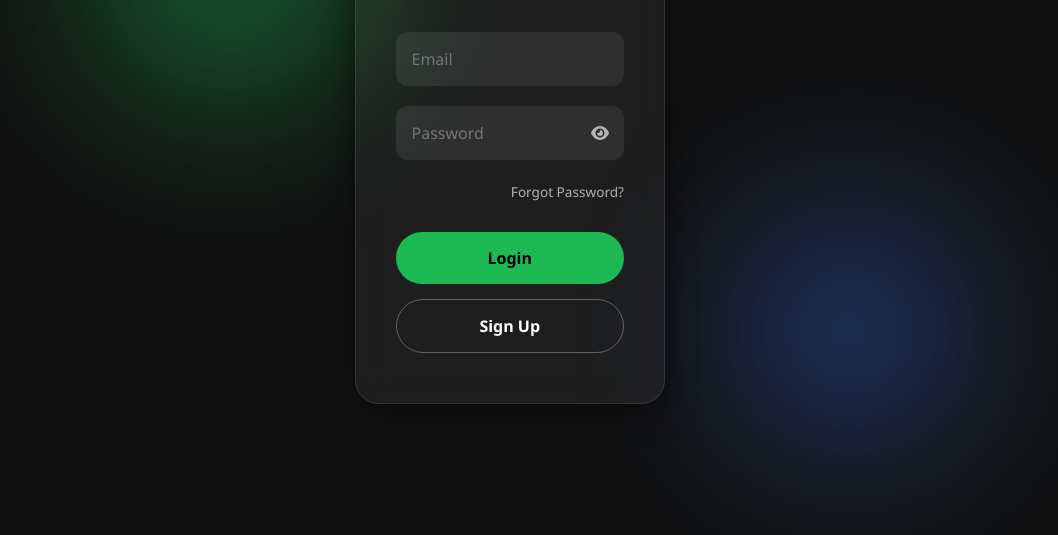
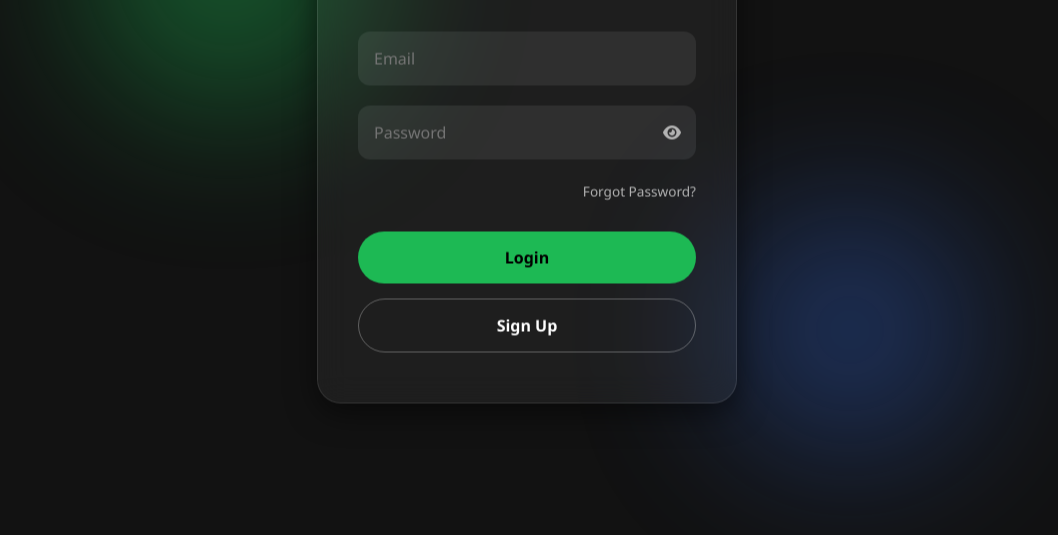
Before and after one commit to Isha493/studybeats, a plain HTML site: page frontend/login.html in a window 1280 px wide. Shown: the part 265-800 px from the top of the page, without its empty margins (113-1171 px from the left). Drawn offline with nearby package versions, Linux system fonts and the light colour scheme.

Commit message:
Absolute centering for login box

```diff
--- a/frontend/login.css
+++ b/frontend/login.css
@@ -9,24 +9,23 @@
 body {
     background-color: #121212;
     height: 100vh;
-    height: 100svh; /* Mobile height fix */
+    height: 100svh; /* Essential for mobile browser address bars */
     width: 100vw;
-    display: flex !important;
-    justify-content: center !important;
-    align-items: center !important;
     overflow: hidden;
     color: #ffffff;
-    position: fixed; /* Prevents body from moving */
+    position: relative; /* Anchor for the absolute login box */
 }
 
 /* Background Glow Elements */
 .background-elements {
-    position: absolute;
-    top: 0; left: 0;
+    position: fixed; /* Fixed ensures it stays behind even if viewport shifts */
+    top: 0;
+    left: 0;
     width: 100%;
     height: 100%;
-    z-index: -1;
+    z-index: 1;
     overflow: hidden;
+    pointer-events: none; /* Allows clicks to pass through to inputs */
 }
 
 .circle {
@@ -52,12 +51,25 @@ body {
     right: 15%;
 }
 
-@keyframes fadeIn {
-    from { opacity: 0; transform: translateY(20px); }
-    to { opacity: 1; transform: translateY(0); }
+/* Login Box Animation & Centering */
+@keyframes fadeInCenter {
+    from {
+        opacity: 0;
+        transform: translate(-50%, -45%); /* Starts slightly lower */
+    }
+    to {
+        opacity: 1;
+        transform: translate(-50%, -50%); /* Ends at dead center */
+    }
 }
 
 .login-box {
+    /* THE ULTIMATE CENTER FIX */
+    position: absolute !important;
+    top: 50% !important;
+    left: 50% !important;
+    transform: translate(-50%, -50%);
+
     background: rgba(255, 255, 255, 0.05);
     backdrop-filter: blur(15px);
     -webkit-backdrop-filter: blur(15px);
@@ -68,10 +80,11 @@ body {
     width: 90%;
     max-width: 420px;
     text-align: center;
-    animation: fadeIn 0.8s ease-out;
-    position: relative;
+    animation: fadeInCenter 0.8s ease-out forwards;
     z-index: 10;
 }
+
+
 
 .logo {
     font-size: 2.5rem;
@@ -174,7 +187,7 @@ input:focus {
 
 @media (max-width: 480px) {
     .login-box {
-        width: 90% !important;
+        width: 92% !important;
         padding: 40px 20px;
     }
 }
```
